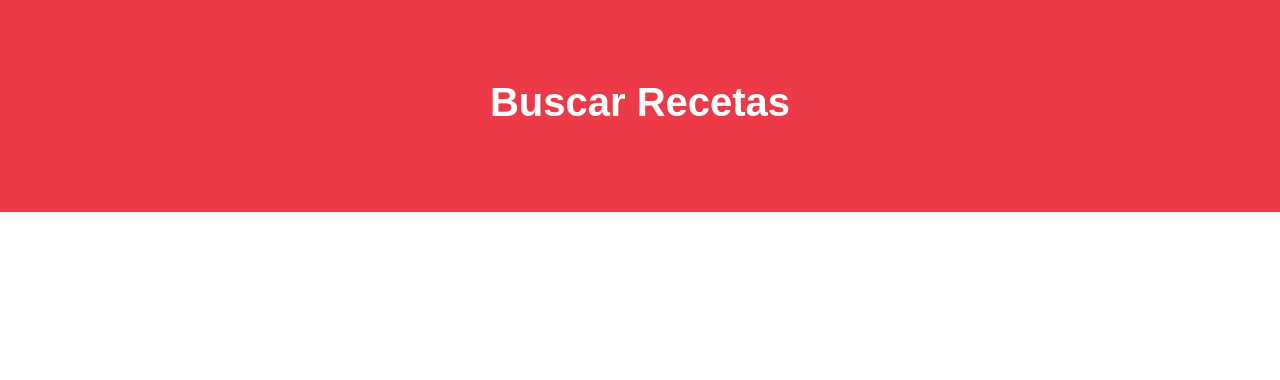
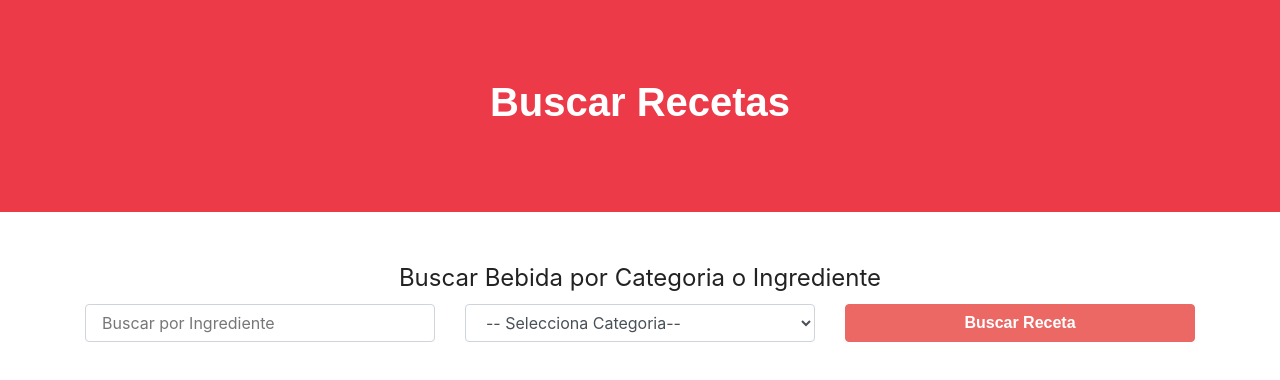
Before and after one commit to JulioMendozaC/Bebidas, a React (Vite) app: page / in a window 1280 px wide. Shown: the top 380 px of the page. Built offline with nearby package versions, Linux system fonts and the light colour scheme; a web font is replaced by a local one.

Commit message:
Context Prueba

```diff
--- a/src/Components/Form.jsx
+++ b/src/Components/Form.jsx
@@ -1,9 +1,44 @@
-
+import {useContext} from 'react'
+import {CategoriasContext} from '../Contex/CategoriasContex';
 
 const Form = () => {
+
+    const { hola } = useContext(CategoriasContext)
+    alert(hola)
+
     return (
-        <h1>Formulario</h1>
-     );
+        <form
+            className="col-12">
+            <fieldset className="text-center">
+                <legend>Buscar Bebida por Categoria o Ingrediente</legend>
+            </fieldset>
+
+            <div className="row">
+                <div className="col-md-4">
+                    <input
+                        type="text"
+                        name="nombre"
+                        className="form-control"
+                        placeholder="Buscar por Ingrediente"
+                    />
+                </div>
+                <div className="col-md-4">
+                    <select
+                        name="categoria"
+                        className="form-control">
+                        <option value="">-- Selecciona Categoria--</option>
+                    </select>
+                </div>
+                <div className="col-md-4">
+                    <input
+                    type="submit"
+                    className="btn btn-block btn-primary"
+                    value="Buscar Receta"/>
+                </div>
+            </div>
+
+        </form>
+    );
 }
 
 export default Form;
--- /dev/null
+++ b/src/Contex/CategoriasContex.jsx
@@ -0,0 +1,27 @@
+import { createContext, useState } from 'react'
+
+//Creamos el context
+export const CategoriasContext = createContext();
+
+//Provider es Donde se encuentrab las funciones y state
+const CategoriasProvider = (props) => {
+
+    //state del Context
+    const [hola, setHola] = useState('Hola desde state');
+
+
+
+    return (
+        <CategoriasContext.Provider
+            value={{
+hola
+            }}
+        >
+            {props.children}
+        </CategoriasContext.Provider>
+    )
+}
+
+
+
+export default CategoriasProvider;
```
Also changed, not shown: src/App.jsx (+3 -4 lines).
